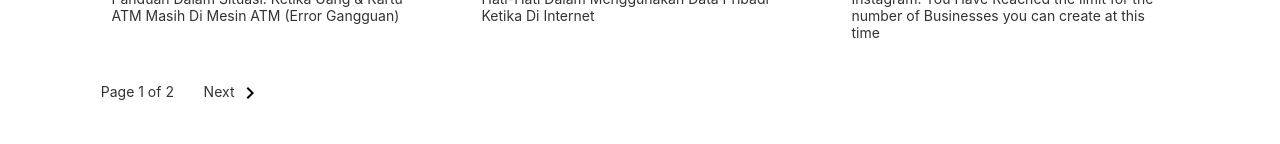
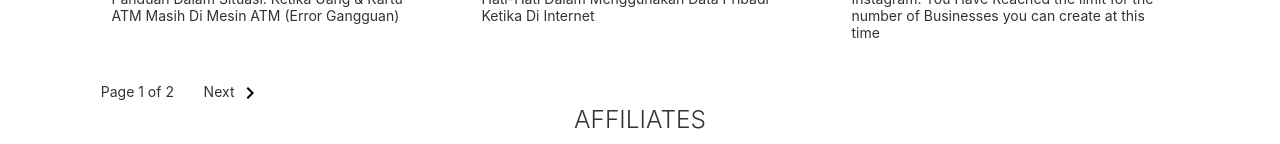
Before and after one commit to mohamadrido/blog, a Jekyll site: the page built from index.html, in a window 1280 px wide. Shown: the part 1701-1845 px from the top of the page. Built offline with Jekyll 4.4.1, drawn with Linux system fonts in a browser that asks for light colours; nearby versions of some CDN libraries; the list of posts is cut into pages by our own code.

Commit message:
Update index.html

```diff
--- a/index.html
+++ b/index.html
@@ -87,8 +87,7 @@
 {% if paginator.next_page %}
 <a style="text-decoration: none; padding: 10px;" href="{{ paginator.next_page_path | prepend: site.baseurl | replace: '//', '/' }}" title="Next Page">Next <svg height='24' viewBox='0 0 24 24' width='24'><path d='M8.59,16.58L13.17,12L8.59,7.41L10,6L16,12L10,18L8.59,16.58Z' color='#555'/></svg></a>
 {% endif %}
-</div>
-<div class="container">
+<br/>
 <h3 style="text-align: center;">AFFILIATES</h3>
 <p style="text-align: center; font-size: 16px;">Lots of discounts and great offers.</p>
     <div class="row">
```
